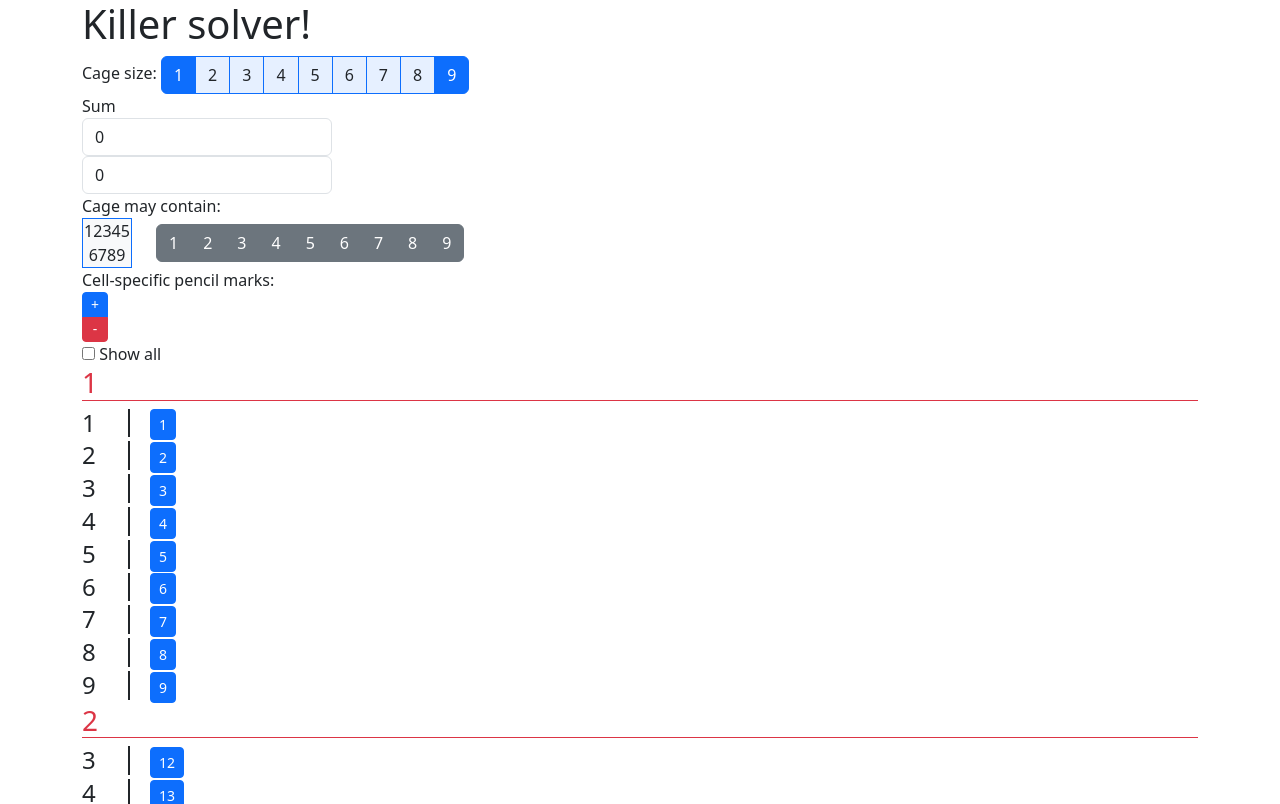
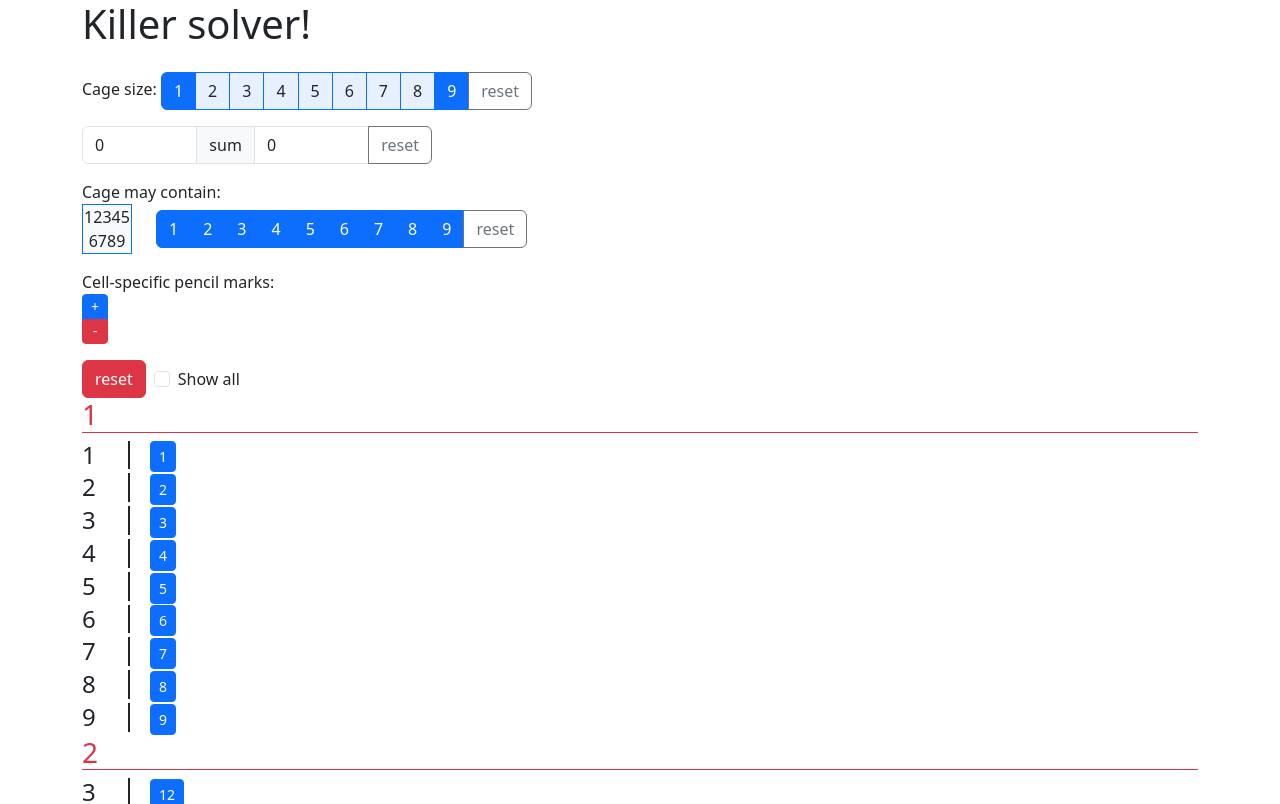
Before and after one commit to KCMertens/sudoku-tools, a Vue app: page / in a window 1280 px wide. Shown: the top 804 px of the page. Built offline with nearby package versions, Linux system fonts and the light colour scheme; the HTML template or start-up script is replaced by a standard one.

Commit message:
reset knopjes. fixes #4

```diff
--- a/src/App.vue
+++ b/src/App.vue
@@ -90,7 +90,6 @@ const cageSumMax = ref(0);
 const cageSumModelMax = computed({
   get: () => cageSumMax.value,
   set: (value: string|number) => {
-    debugger
     cageSumMax.value = Math.max(0, Math.min(Number(value), 45));
   }
 })
@@ -141,6 +140,16 @@ const shownByCageSizeBySum = computed(() => {
   return result;
 });
 
+function resetAll() {
+  globalPencilMarks.value = new Set(initialPencilMarks);
+  cellSpecificPencilMarks.value = [];
+  minCageSize.value = 1;
+  maxCageSize.value = 9;
+  cageSumMin.value = 0;
+  cageSumMax.value = 0;
+}
+
+
 
 const showAll = ref(false);
 
@@ -158,7 +167,7 @@ const showAll = ref(false);
 
   <main class="container">
     <div class="flex">
-      <div>
+      <div class="my-3">
         Cage size:
         <div class="btn-group" role="group" aria-label="Cage size">
           <button v-for="cageSize in 9" type="button" class="btn" :class="{
@@ -172,25 +181,28 @@ const showAll = ref(false);
             }" @click="setSize(cageSize, !($event.ctrlKey || $event.shiftKey))">
             {{ cageSize }}
           </button>
+          <button class="btn btn-outline-secondary" type="button" @click="minCageSize = 1; maxCageSize=9;">reset</button>
         </div>
 
-        <div>
-          Sum
-          <input type="number" class="form-control" v-model="cageSumModelMin" :min="0" :max="45" style="width: 250px;"/>
-          <input type="number" class="form-control" v-model="cageSumModelMax" :min="0" :max="45" style="width: 250px;"/>
+        <div class="input-group my-3 flex-nowrap" style="max-width: 350px;">
+          <input type="number" class="form-control" v-model="cageSumModelMin" :min="0" :max="45" style="width: 100px;"/>
+          <span class="input-group-text">sum</span>
+          <input type="number" class="form-control" v-model="cageSumModelMax" :min="0" :max="45" style="width: 100px;"/>
+          <button class="btn btn-outline-secondary" type="button" @click="cageSumModelMax = cageSumModelMin = 0 ">reset</button>
         </div>
 
-        <div>
+        <div class="my-3">
           Cage may contain:
           <div class="d-flex">
             <Cell v-model="globalPencilMarks" class="me-4" />
             <div class="btn-group align-self-center" role="group" aria-label="Cage may contain">
               <button v-for="n in 9" type="button" class="btn" :class="{
                 'btn-outline-secondary': !globalPencilMarks.has(n),
-                'btn-secondary': globalPencilMarks.has(n),
+                'btn-primary': globalPencilMarks.has(n),
               }" @click="globalPencilMarks.has(n) ? globalPencilMarks.delete(n) : globalPencilMarks.add(n)">
                 {{ n }}
               </button>
+              <button class="btn btn-outline-secondary" type="button" @click="globalPencilMarks = new Set(initialPencilMarks)">reset</button>
             </div>
           </div>
         </div>
@@ -205,13 +217,20 @@ const showAll = ref(false);
             @click="addCell">+</button>
           <button class="btn btn-sm btn-danger" style="line-height: 0;width: 100%;" type="button"
             @click="removeCell">-</button>
-        </div>
+          </div>
+          <button v-if ="cellSpecificPencilMarks.length" class="btn btn-lg text-center btn-outline-secondary me-2 align-self-center" @click="cellSpecificPencilMarks =[]" type="button">&times;</button>
 
         <Cell v-for="i in cellSpecificPencilMarks.length" v-model="cellSpecificPencilMarks[i - 1]" />
       </div>
     </div>
 
-    <label><input type="checkbox" v-model="showAll" /> Show all</label>
+    <div class="d-flex align-items-baseline mt-3">
+      <button type="reset" class="btn btn-danger me-2" @click="resetAll">reset</button>
+      <div class="form-check me-2">
+        <input class="form-check-input" type="checkbox" v-model="showAll" id="showAllCheckbox" />
+        <label class="form-check-label" for="showAllCheckbox">Show all</label>
+      </div>
+    </div>
 
     <div v-for="[cageSize, values] in (showAll ? byCageSizeBySum : shownByCageSizeBySum)">
       <h3 class="text-danger border-bottom border-danger">{{ cageSize }}</h3>
```
